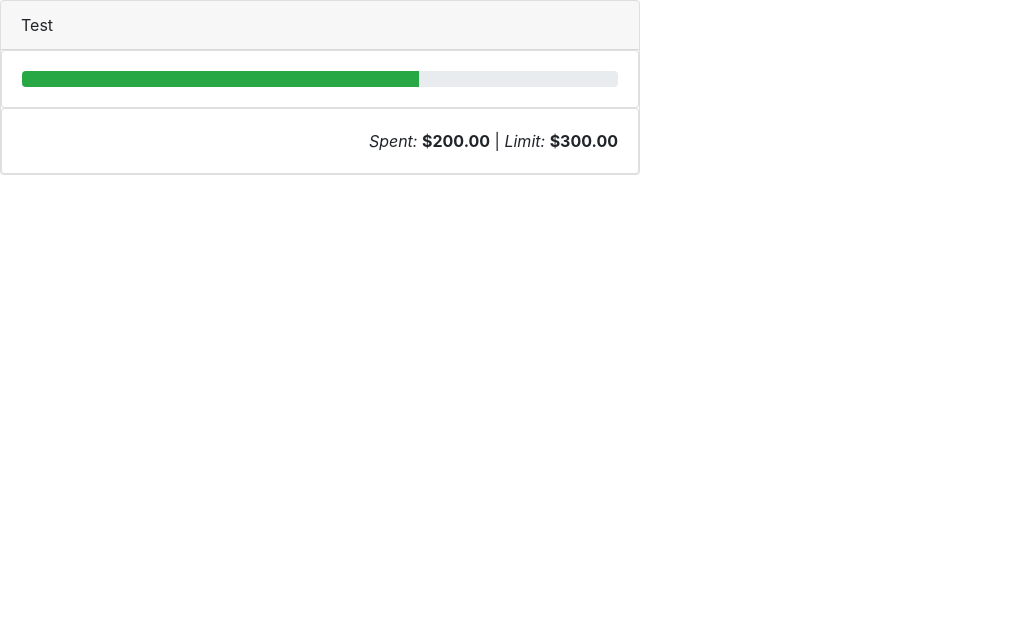
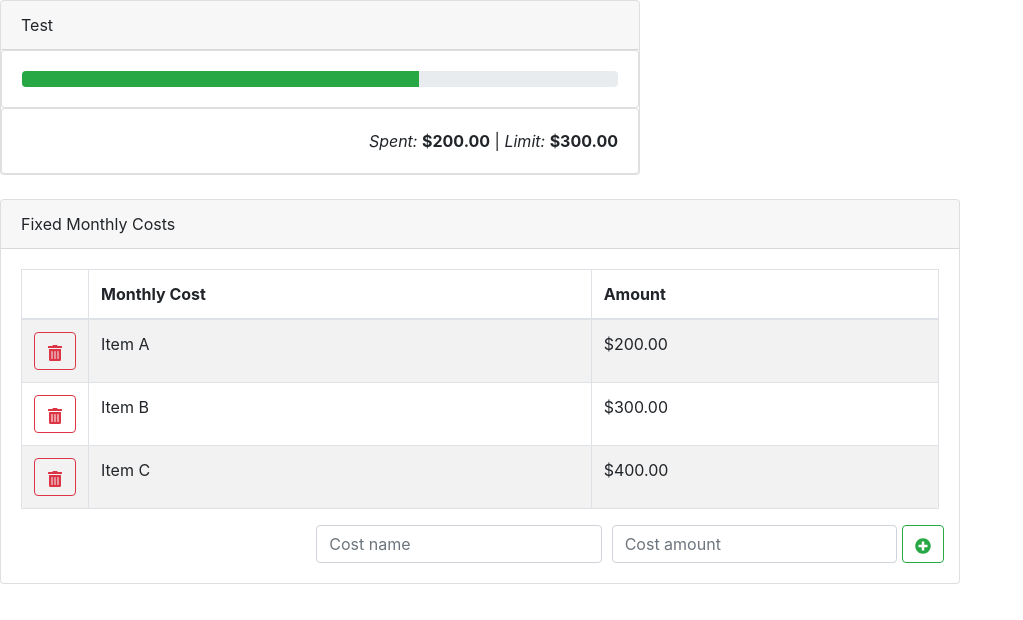
Before and after one commit to philipwilsonchang/yanb, a React (Create React App) app in the folder web/: page / in a window 1280 px wide. Shown: the top 620 px of the page, without its empty margins (0-1023 px from the left). Built offline with nearby package versions, Linux system fonts and the light colour scheme.

Commit message:
Implement FixedSpendingList component

```diff
--- a/web/package.json
+++ b/web/package.json
@@ -11,6 +11,7 @@
     "react": "^16.9.0",
     "react-bootstrap": "^1.0.0-beta.12",
     "react-dom": "^16.9.0",
+    "react-icons": "^3.7.0",
     "react-scripts": "3.1.2",
     "typescript": "3.6.3"
   },
--- a/web/src/App.tsx
+++ b/web/src/App.tsx
@@ -1,13 +1,24 @@
 import React from 'react';
 
 import CategoryDisplay from './components/CategoryDisplay';
+import FixedSpendingList, { Cost } from './components/FixedSpendingList';
 
 import 'bootstrap/dist/css/bootstrap.min.css';
 import './App.css';
 
+const testList: Cost[] = [
+  {name: "Item A", amount: 200},
+  {name: "Item B", amount: 300},
+  {name: "Item C", amount: 400}
+];
+
 const App: React.FC = () => {
   return (
+    <div>
     <CategoryDisplay name="Test" limit={300} spent={200} />
+    <br />
+    <FixedSpendingList costs={testList} removeCost={(name) => console.log("REMOVE", name)} addCost={(name, amount) => console.log("ADD", name, amount)} />
+    </div>
   );
 }
 
--- a/web/src/components/FixedSpendingList.tsx
+++ b/web/src/components/FixedSpendingList.tsx
@@ -1,7 +1,72 @@
-import React from 'react';
+import React, { useState } from 'react';
 
-const FixedSpendingList: React.FC = () => {
-	return (<div></div>);
+import { FormControl, FormControlProps } from 'react-bootstrap';
+import Button from 'react-bootstrap/Button';
+import Card from 'react-bootstrap/Card';
+import Col from 'react-bootstrap/Col';
+import Form from 'react-bootstrap/Form';
+import Table from 'react-bootstrap/Table';
+import { FaPlusCircle, FaTrashAlt } from "react-icons/fa";
+
+export type Cost = {
+	name: string,
+	amount: number
+};
+
+interface IFixedSpendingListProps {
+	costs: Cost[],
+	removeCost(name: string): void,
+	addCost(name: string, amount: number): void
+};
+
+const FixedSpendingList: React.FC<IFixedSpendingListProps> = ({ costs, removeCost, addCost }) => {
+	const [newName, setNewName] = useState("");
+	const [newAmount, setNewAmount] = useState(0);
+
+	return (
+		<Card style={{ width: '75%'}}>
+			<Card.Header>Fixed Monthly Costs</Card.Header>
+			<Card.Body>
+			<Table striped bordered hover>
+			  <thead>
+			    <tr>
+			      <th></th>
+			      <th>Monthly Cost</th>
+			      <th>Amount</th>
+			    </tr>
+			  </thead>
+			  <tbody>
+			  	{costs.map(cost =>
+			  		(<tr key={cost.name}>
+				      <td style={{ textAlign: 'center', width: '25px' }}>
+				      	<Button variant="outline-danger" onClick={() => removeCost(cost.name)}>
+				      		<FaTrashAlt />
+				      	</Button>
+				      </td>
+				      <td>{cost.name}</td>
+				      <td>${cost.amount.toFixed(2)}</td>
+			    	</tr>)
+			  	)}
+			  </tbody>
+			</Table>
+			<Form>
+			    <Form.Row>
+			    	<Col>
+			      	</Col>
+				    <Col>
+				        <Form.Control placeholder="Cost name" onChange={(e: React.FormEvent<FormControlProps & FormControl>) => setNewName(e.currentTarget.value as string)}/>
+				    </Col>
+				    <Col>
+				        <Form.Control placeholder="Cost amount" onChange={(e: React.FormEvent<FormControlProps & FormControl>) => setNewAmount(parseFloat(e.currentTarget.value as string))}/>
+				    </Col>
+				    <Button variant="outline-success" onClick={() => addCost(newName, newAmount)}>
+			      		<FaPlusCircle />
+			      	</Button>
+			    </Form.Row>
+			</Form>
+			</Card.Body>
+		</Card>
+	);
 };
 
 export default FixedSpendingList;
```
Also changed, not shown: 1 other file (tests, documents, lock files or other folders).
